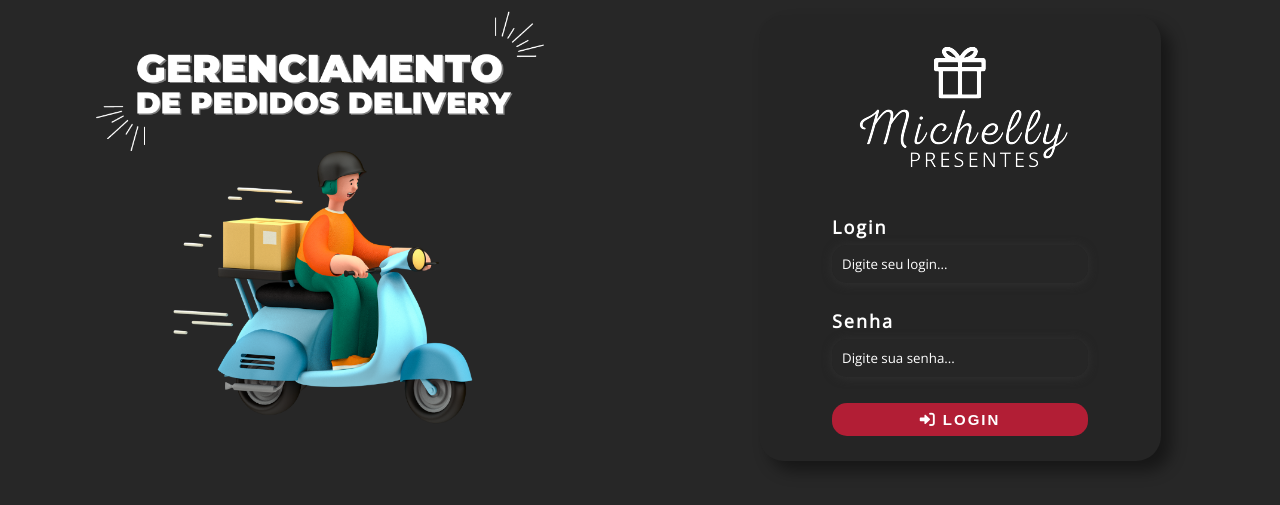
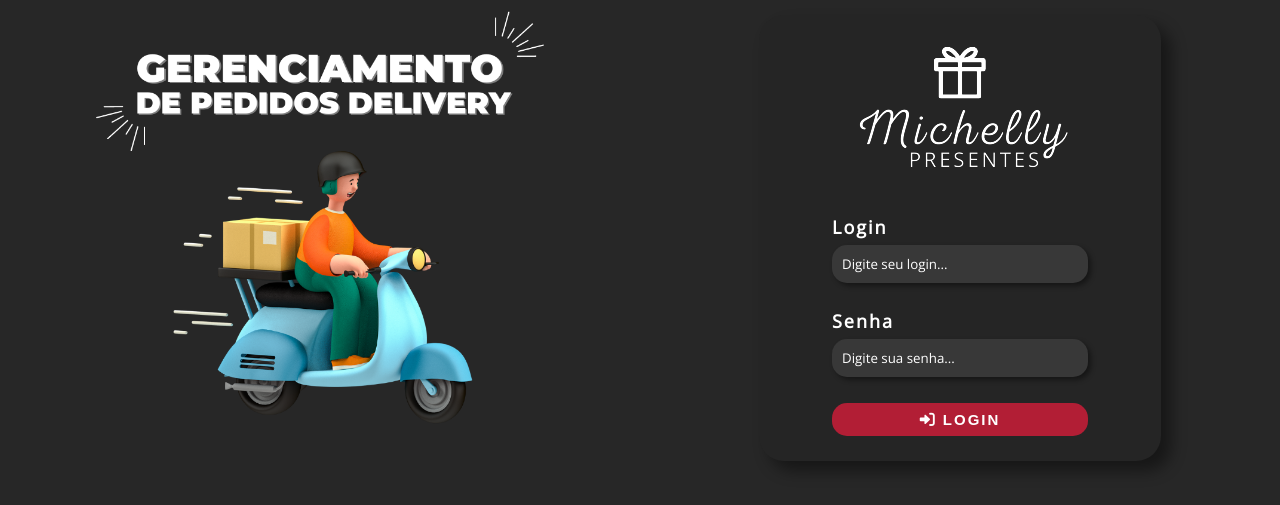
Before and after one commit to KaikSouza/delivery, a PHP site: page / in a window 1280 px wide. Shown: the part 162-667 px from the top of the page. Run offline with PHP 8.4, Linux system fonts and the light colour scheme.

Commit message:
alteração

```diff
--- a/styleindex.css
+++ b/styleindex.css
@@ -43,13 +43,13 @@ body{
 }
 #login, #senha{
     margin: 6px 0px;
-    background-color: #272727ad;
+    background-color: #383838;
     width: 100%;
     padding: 10px;
     border: none;
     border-radius: 15px;
     color: #fff;
-    box-shadow: 0px 1px 10px #313131;
+    box-shadow: 3px 3px 5px #0000006b;
     outline: none;
     box-sizing: border-box;
     font-family: 'Open Sans', sans-serif;
```
